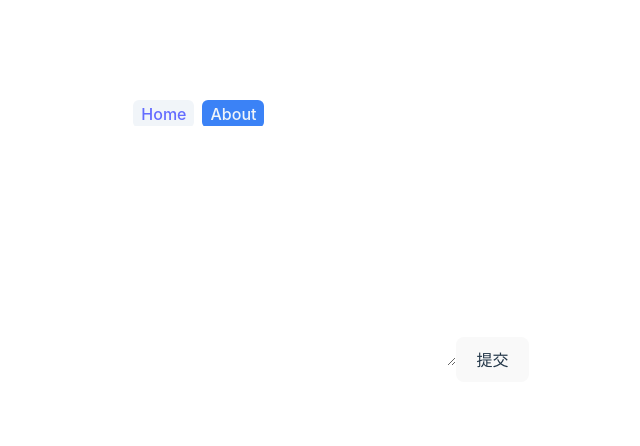
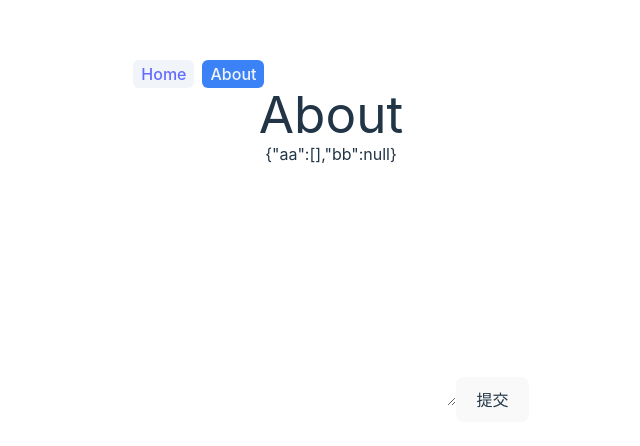
Before and after one commit to ninekiss/poc-web, a React (Vite) app: page /about in a window 1280 px wide. Shown: the part 158-604 px from the top of the page, without its empty margins (309-949 px from the left). Built offline with nearby package versions, Linux system fonts and the light colour scheme.

Commit message:
feat: react router 使用进阶

```diff
--- a/src/pages/About.tsx
+++ b/src/pages/About.tsx
@@ -1,10 +1,12 @@
-import { Form, useActionData } from 'react-router-dom';
+import { Form, useActionData, useLoaderData } from 'react-router-dom';
 
 const About = () => {
-  const actionData = useActionData();
+  const { title, query } = useLoaderData() as { title: string };
+  const actionData = useActionData() as { title: string; comment: string };
   return (
     <div>
-      <h1>{actionData?.title}</h1>
+      <h1>{title}</h1>
+      <div>{JSON.stringify(query)}</div>
       <div>
         {actionData?.comment && (
           <div>
@@ -14,7 +16,7 @@ const About = () => {
         )}
       </div>
       <Form method="post" action="/about">
-        <textarea name="comment" cols="30" rows="10"></textarea>
+        <textarea name="comment" cols={30} rows={10}></textarea>
         <button type="submit">提交</button>
       </Form>
     </div>
--- a/src/pages/Home.tsx
+++ b/src/pages/Home.tsx
@@ -1,7 +1,7 @@
 import { useLoaderData } from 'react-router-dom';
 
 const Home = () => {
-  const { title } = useLoaderData();
+  const { title } = useLoaderData() as { title: string };
 
   return <div>{title}</div>;
 };
--- a/src/router/index.tsx
+++ b/src/router/index.tsx
@@ -21,7 +21,18 @@ const router = createBrowserRouter([
       {
         path: '/about',
         element: <About />,
-        action: async ({ params, request }) => {
+        loader: async ({ request }) => {
+          // do something async, eg: fetch data from an API
+          const url = new URL(request.url);
+          return {
+            title: 'About',
+            query: {
+              aa: url.searchParams.getAll('aa'),
+              bb: url.searchParams.get('bb'),
+            },
+          };
+        },
+        action: async ({ request }) => {
           // do something sync, eg: read form data from request and request API then return data
           const formData = await request.formData();
           return {
```
